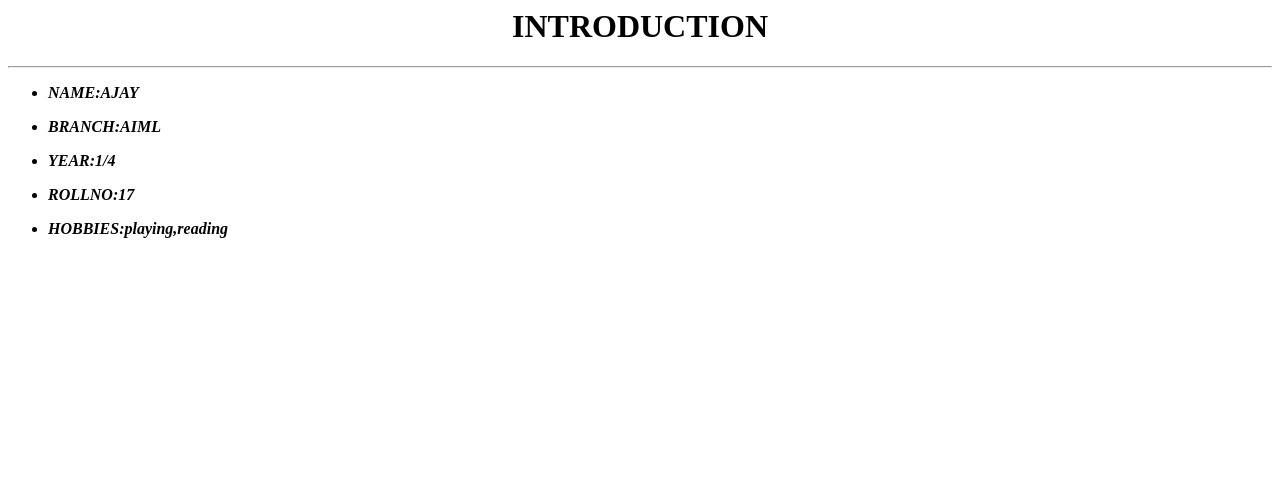
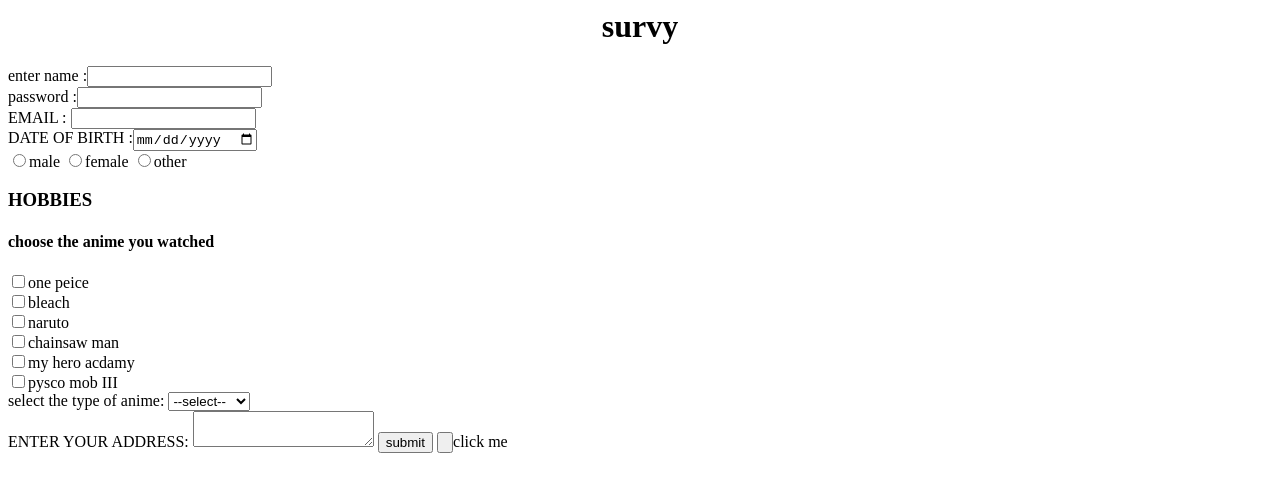
Before and after one commit to srikranth/my-code, a plain HTML site: page index.html in a window 1280 px wide. Drawn offline with Linux system fonts and the light colour scheme.

Commit message:
Add files via upload

```diff
--- a/index.html
+++ b/index.html
@@ -1,13 +1,37 @@
 <html>
 <head>
-<title>ajay</title>
+<TITLE>ABOUT FORM</TITLE>
+<body>
+<h1 ALIGN="CENTER">survy</H1>
+<form>
+enter name :<input type="text" name="sname" value=" " id="" ><br>
+password :<input type="password" name="password" value="" id=""><BR>
+EMAIL : <input type="name" name="email" value="" id=''><br>
+DATE OF BIRTH :<input type="date" name="date" value='' id=''><br>
+<input type='radio' name='gender'>male
+<input type='radio' name='gender'>female
+<input type='radio' name='gender'>other<br>
+<h3>HOBBIES</h3>
+<h4>choose the anime you watched</h4>
+<input type='checkbox' name='anime'>one peice<br>
+<input type='checkbox' name='anime'>bleach<br>
+<input type='checkbox' name='anime'>naruto<br>
+<input type='checkbox' name='anime'>chainsaw man<br>
+<input type='checkbox' name='anime'>my hero acdamy<br>
+<input type='checkbox' name='anime'>pysco mob III<br>
+select the type of anime:
+<select name='catogory'>
+<option value='hrm'>--select--</option><br>
+<option value='adv'>advanture</option><br>
+<option value='vil'>vilonce</option><br>
+<option value='rom'>romance</option><br>
+</select>
+<BR>ENTER YOUR ADDRESS:
+<textarea row="25" coloum="25" name="address"></textarea>
+<input type='submit' value='submit'>
+<INput type="button" >click me<BR>
+
+</select>
+</body>
 </head>
-<body>
-<h1 align="center">INTRODUCTION</h1>
-<HR><B><I><ul><li>NAME:AJAY</li></ul>
-<ul><li>BRANCH:AIML</li></ul>
-<ul><li>YEAR:1/4</li></ul>
-<ul><li>ROLLNO:17</li></ul>
-<ul><li>HOBBIES:playing,reading</li></ul><I></B></HR>
-</body>
 </html>
```
